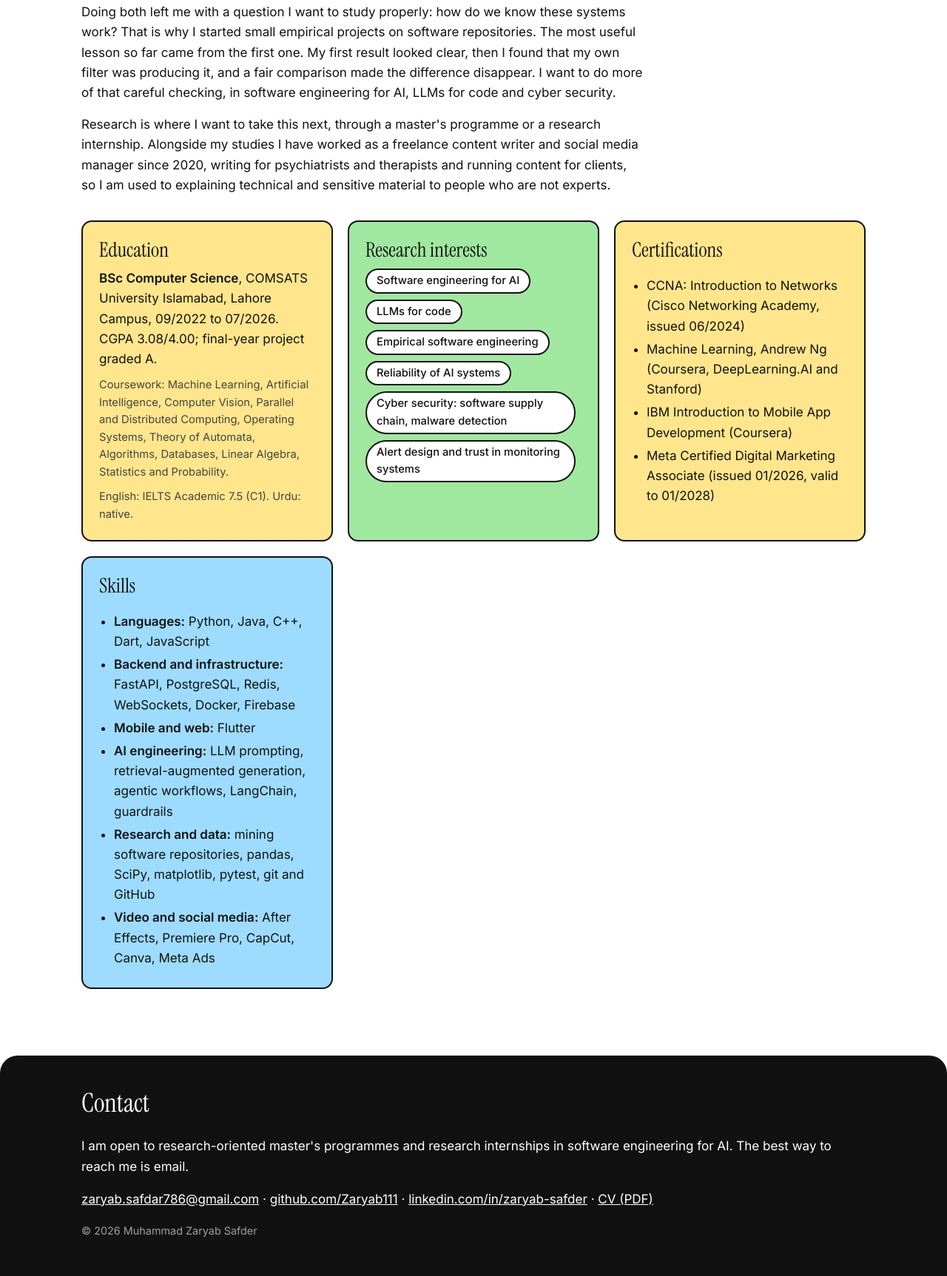
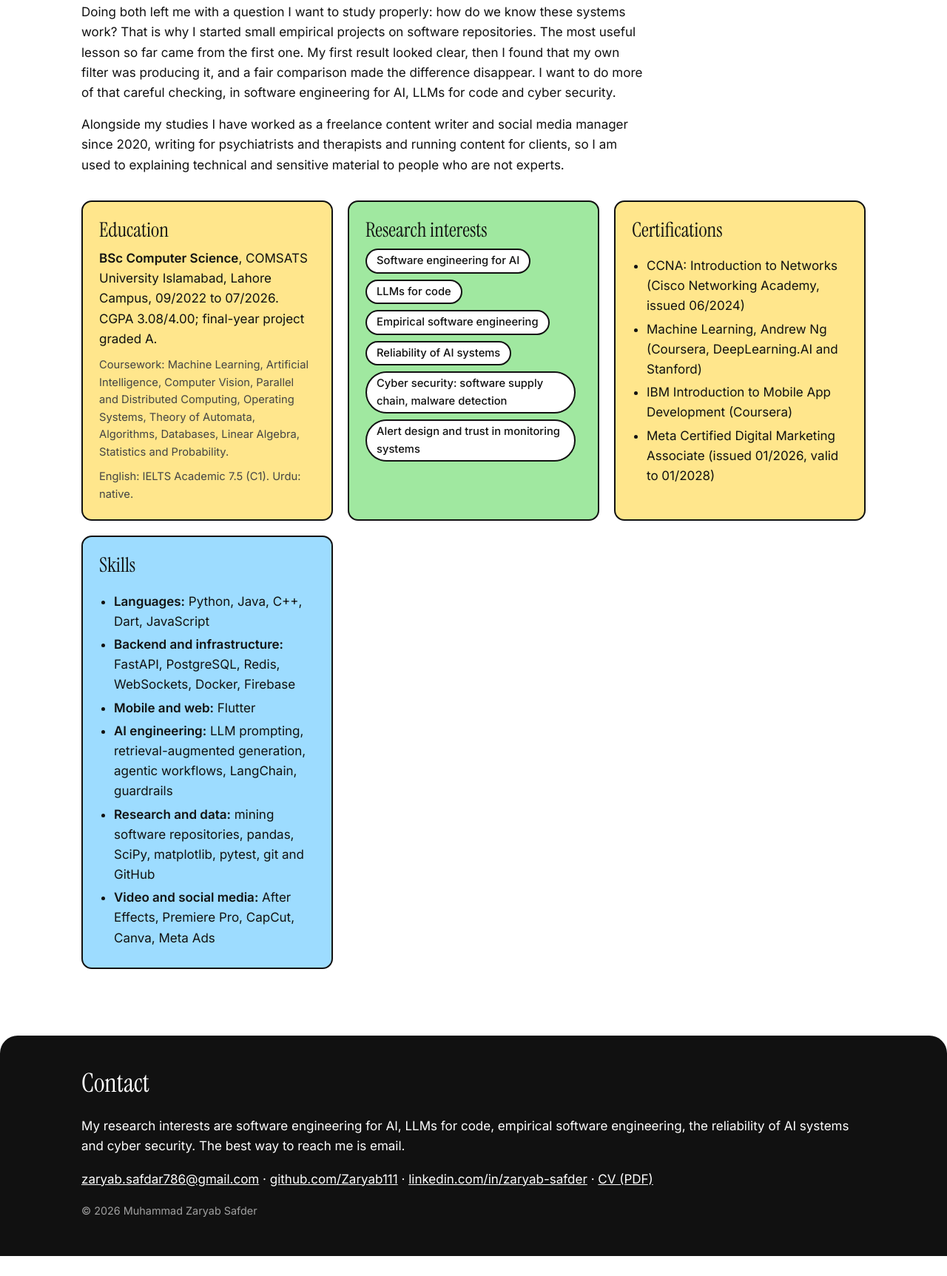
Before and after one commit to Zaryab111/Zaryab, a plain HTML site: page index.html in a window 1280 px wide. Shown: the part 3890-5615 px from the top of the page at 74% size. After the commit the page ends 5588 px from the top, so only its background shows below. Drawn offline with Linux system fonts and the light colour scheme.

Commit message:
Replace the open-to line with the research interests

```diff
--- a/index.html
+++ b/index.html
@@ -183,7 +183,7 @@ footer a{color:#fff}
     <p>I am based in Lahore and studied computer science at COMSATS University Islamabad, graduating in 2026. My final-year project, Eldercare, was an industrial research and development project in a team of two: a camera-based system that detects falls in older people living alone and alerts their caregivers. I built everything around the detection model: the web and mobile app, the backend, the alerting and the deployment. We chose to self-host the database so that health data stayed under our control. My teammate built the detection model, which reached 98.2% accuracy on public datasets.</p>
     <p>Since July 2026 I have worked as an AI engineer at Applicon Soft, building with large language models: a workflow that generates tests and database migrations, a speech-enabled chatbot, and an agentic retrieval-augmented generation setup with guardrails.</p>
     <p>Doing both left me with a question I want to study properly: how do we know these systems work? That is why I started small empirical projects on software repositories. The most useful lesson so far came from the first one. My first result looked clear, then I found that my own filter was producing it, and a fair comparison made the difference disappear. I want to do more of that careful checking, in software engineering for AI, LLMs for code and cyber security.</p>
-    <p>Research is where I want to take this next, through a master's programme or a research internship. Alongside my studies I have worked as a freelance content writer and social media manager since 2020, writing for psychiatrists and therapists and running content for clients, so I am used to explaining technical and sensitive material to people who are not experts.</p>
+    <p>Alongside my studies I have worked as a freelance content writer and social media manager since 2020, writing for psychiatrists and therapists and running content for clients, so I am used to explaining technical and sensitive material to people who are not experts.</p>
   </div>
   <div class="cols">
     <article class="card c3">
@@ -222,7 +222,7 @@ footer a{color:#fff}
 
 <footer id="contact"><div class="wrap">
   <h2 style="font-size:2.2rem;margin-bottom:10px">Contact</h2>
-  <p>I am open to research-oriented master's programmes and research internships in software engineering for AI. The best way to reach me is email.</p>
+  <p>My research interests are software engineering for AI, LLMs for code, empirical software engineering, the reliability of AI systems and cyber security. The best way to reach me is email.</p>
   <p><a href="mailto:zaryab.safdar786@gmail.com">zaryab.safdar786@gmail.com</a> &middot; <a href="https://github.com/Zaryab111">github.com/Zaryab111</a> &middot; <a href="https://www.linkedin.com/in/zaryab-safder">linkedin.com/in/zaryab-safder</a> &middot; <a href="Zaryab_Safder_CV.pdf">CV (PDF)</a></p>
   <p style="opacity:.6;font-size:.9rem">&copy; 2026 Muhammad Zaryab Safder</p>
 </div></footer>
```
